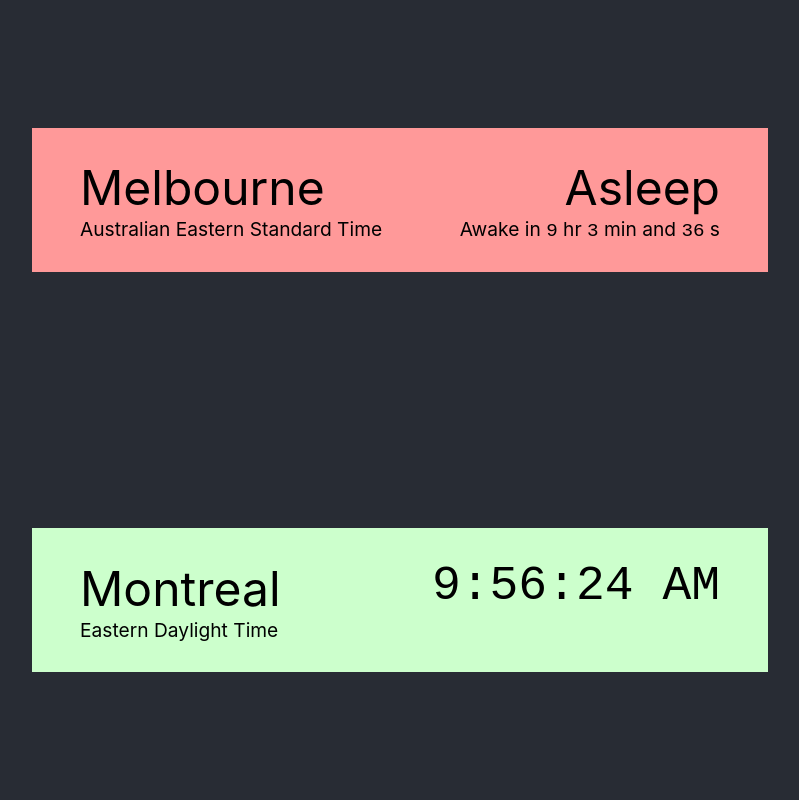
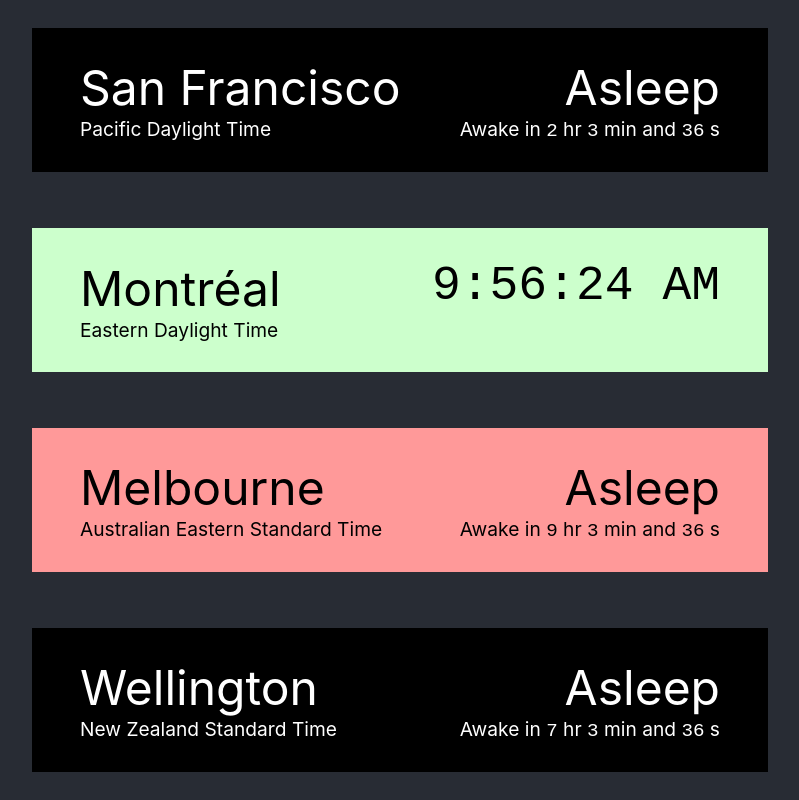
Before and after one commit to TimothyJones/can-i-call-clock, a React (Create React App) app: page / in a window 1280 px wide. Shown: the whole page, without its empty margins (240-1039 px from the left). Built offline with nearby package versions, Linux system fonts and the light colour scheme.

Commit message:
fix: Update timezones displayed

```diff
--- a/src/App.tsx
+++ b/src/App.tsx
@@ -7,8 +7,14 @@ function App() {
   const { now } = useNow();
   return (
     <div className="App">
+      <TimeDisplay
+        now={now}
+        timezone="America/Los_Angeles"
+        city="San Francisco"
+      />
+      <TimeDisplay now={now} timezone="America/Toronto" city="Montréal" />
       <TimeDisplay now={now} timezone="Australia/Melbourne" />
-      <TimeDisplay now={now} timezone="America/Montreal" />
+      <TimeDisplay now={now} timezone="Pacific/Auckland" city="Wellington" />
     </div>
   );
 }
```
